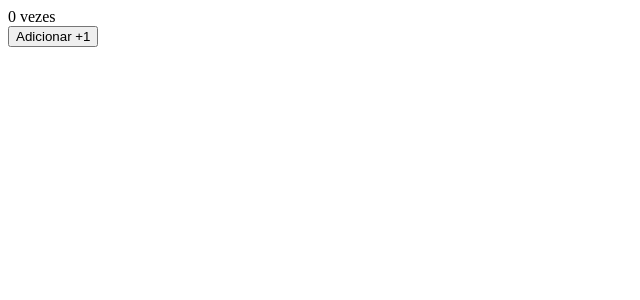
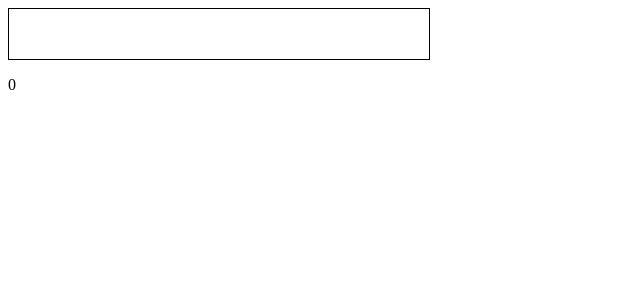
Before and after one commit to HenriqueACF/React-Js-Studies, a React (Create React App) app in the folder react1/: page / in a window 1280 px wide. Shown: the top 300 px of the page, without its empty margins (0-640 px from the left). Built offline with nearby package versions, Linux system fonts and the light colour scheme.

Commit message:
campos de input

```diff
--- a/react1/src/App.js
+++ b/react1/src/App.js
@@ -87,19 +87,41 @@
 //         );
 // }
 
+//UseState
+// function App(){
+
+//     const [contagem, setContagem] = useState(0);
+
+//     const botaoAction = ()=>{
+//         setContagem( contagem +1)
+//     }
+
+//     return(
+//         <>
+//             <div>{contagem} vezes</div>
+//             <button onClick={botaoAction}>Adicionar +1</button>
+//         </>
+//     )
+// }
+
+const Input = styled.input `
+    width:400px;
+    height:30px;
+    font-size:16px;
+    padding:10px;
+    border:1px solid #000;
+`;
 
 function App(){
+const [texto, setTexto] = useState('');
 
-    const [contagem, setContagem] = useState(0);
-
-    const botaoAction = ()=>{
-        setContagem( contagem +1)
-    }
-
+const handleInput = (e) =>{
+    setTexto(e.target.value)
+}
     return(
         <>
-            <div>{contagem} vezes</div>
-            <button onClick={botaoAction}>Adicionar +1</button>
+            <Input type="text" value={texto} onChange={handleInput}/>
+            <p>{texto.length}</p>
         </>
     )
 }
```
